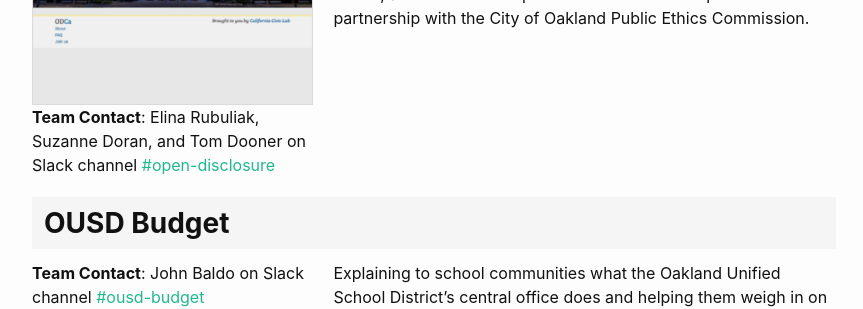
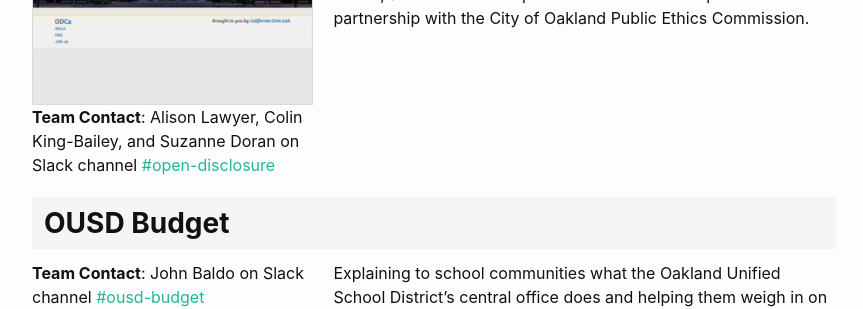
Before and after one commit to openoakland/openoakland.org, a Jekyll site: the page built from src/projects.md, in a window 1280 px wide and 900 px high, scrolled down 2710 px. Shown: the part 153-462 px from the top of the window, without its empty margins (206-1069 px from the left). Built offline with Jekyll 4.4.1, drawn with Linux system fonts in a browser that asks for light colours.

Commit message:
Update active_projects.yml

```diff
--- a/src/_data/active_projects.yml
+++ b/src/_data/active_projects.yml
@@ -63,7 +63,7 @@
 - name: Open Disclosure
   image: opendisclosure_300x233.png
   link: http://www.opendisclosure.io/
-  leader: Elina Rubuliak, Suzanne Doran, and Tom Dooner
+  leader: Alison Lawyer, Colin King-Bailey, and Suzanne Doran
   slack_id: C02GKECTJ
   slack_channel: open-disclosure
   description: Open Disclosure helps Oaklanders understand the role of money in their local politics. By analyzing mandatory campaign finance disclosures for candidates seeking public office, Open Disclosure presents a user-friendly overview of who is raising money, from where, and how much. Open Disclosure is developed in partnership with the City of Oakland Public Ethics Commission.
```
